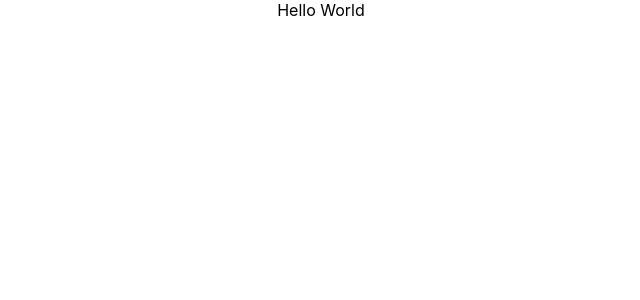
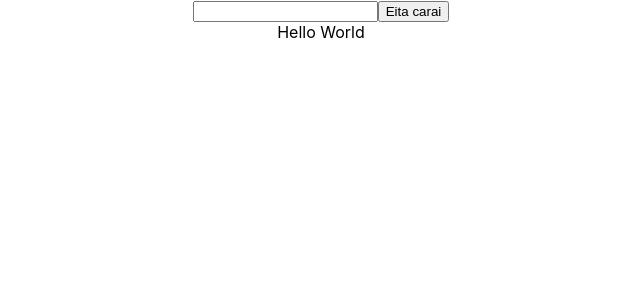
Before and after one commit to jorgemdnt/afazeres, a React (Create React App) app: page / in a window 1280 px wide. Shown: the top 300 px of the page, without its empty margins (319-959 px from the left). Built offline with nearby package versions, Linux system fonts and the light colour scheme.

Commit message:
Add todo list creation bar

```diff
--- a/src/components/App.js
+++ b/src/components/App.js
@@ -1,11 +1,13 @@
 import React, { Component } from 'react'
 import TodoList from './TodoList'
+import TodoListCreationBar from './TodoListCreationBar'
 import './App.css'
 
 class App extends Component {
   render() {
     return (
       <div className="App">
+        <TodoListCreationBar />
         <TodoList title={'Hello World'} />
       </div>
     )
--- a/src/components/TodoList.js
+++ b/src/components/TodoList.js
@@ -1,7 +1,5 @@
 import React from 'react'
 import PropTypes from 'prop-types'
-import { connect } from 'react-redux'
-import { addTodoList } from '../actions'
 
 export const TodoList = ({ title = '', todos = [] }) => (
   <div>
@@ -18,8 +16,4 @@ TodoList.propTypes = {
   )
 }
 
-const mapStateToProps = state => ({
-  ...state
-})
-
-export default connect(mapStateToProps, { addTodoList })(TodoList)
+export default TodoList
--- /dev/null
+++ b/src/components/TodoListCreationBar.js
@@ -0,0 +1,40 @@
+import React from 'react'
+import { connect } from 'react-redux'
+import PropTypes from 'prop-types'
+import { addTodoList } from '../actions'
+
+export class TodoListCreationBar extends React.Component {
+  static propTypes = {
+    addTodoList: PropTypes.func.isRequired
+  }
+
+  constructor(props) {
+    super(props)
+
+    this.state = {
+      newTodoListTitle: ''
+    }
+  }
+
+  onChangeTitle(event) {
+    this.setState({ newTodoListTitle: event.target.value })
+  }
+
+  onClickCreateTodoList(event) {
+    this.props.addTodoList(this.state.newTodoListTitle)
+    this.setState({ newTodoListTitle: '' })
+  }
+
+  render() {
+    return (
+      <div>
+        <input onChange={this.onChangeTitle.bind(this)} value={this.state.newTodoListTitle}></input>
+        <button onClick={this.onClickCreateTodoList.bind(this)}>
+          Eita carai
+        </button>
+      </div>
+    )
+  }
+}
+
+export default connect(null, { addTodoList })(TodoListCreationBar)
```
Also changed, not shown: 1 other file (tests, documents, lock files or other folders).
